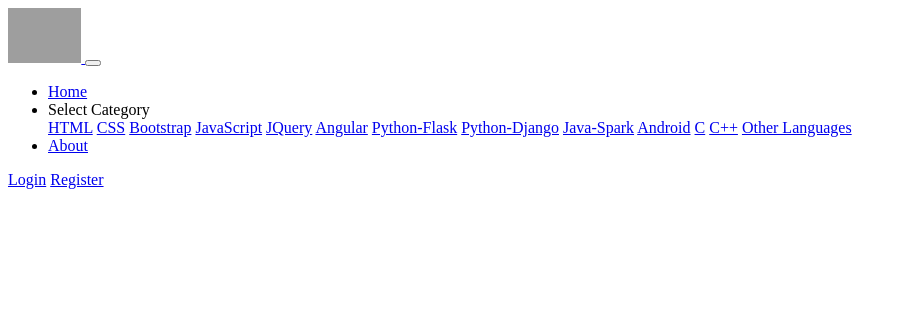
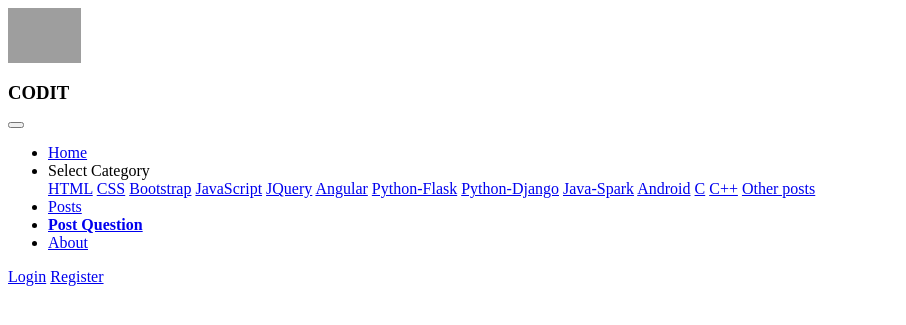
Before and after one commit to omololevy/codit, a Python web app: template app/templates/navbar.html in a window 1280 px wide. Shown: the top 325 px of the page, without its empty margins (0-906 px from the left). Run offline with Jinja, Linux system fonts and the light colour scheme; the template is opened without the code that fills it, so the values that code supplies are empty; some libraries are stand-ins or nearby versions; grey boxes are pictures that could not be loaded.

Commit message:
Add the user account and the other nav items to the navbar

```diff
--- a/app/templates/navbar.html
+++ b/app/templates/navbar.html
@@ -1,9 +1,10 @@
-<nav class="navbar navbar-expand-lg navbar-dark  light-green darken-2 ">
+
+<nav class="navbar navbar-expand-lg navbar-dark  blue darken-2 ">
 
   <a class="navbar-brand" href="/">
-    <img src="{{url_for('static', filename='nav.png' )}}" height="55" alt="mdb logo">
+    <img src="https://avatars.githubusercontent.com/u/89441139?v=4" height="55" alt="mdb logo">
   </a>
-
+  <h3>CODIT</h3>
 
   <button class="navbar-toggler" type="button" data-toggle="collapse" data-target="#basicExampleNav"
     aria-controls="basicExampleNav" aria-expanded="false" aria-label="Toggle navigation">
@@ -15,43 +16,62 @@
     <ul class="navbar-nav mr-auto">
 
         <li class="nav-item">
-            <a class="nav-link" href="/">Home</a>
+            <a class="nav-link active" aria-current= "page" href="/">Home</a>
         </li>
         <li class="nav-item dropdown">
             <a class="nav-link dropdown-toggle" id="navbarDropdownMenuLink" data-toggle="dropdown"
               aria-haspopup="true" aria-expanded="false">Select Category</a>
             <div class="dropdown-menu dropdown-primary " aria-labelledby="navbarDropdownMenuLink">
-              <a class="dropdown-item"  href="/category/html">HTML</a>
-              <a class="dropdown-item"  href="/category/css">CSS</a>
-              <a class="dropdown-item"  href="/category/bootstrap">Bootstrap</a>
-              <a class="dropdown-item"  href="/category/javascript">JavaScript</a>
-              <a class="dropdown-item"  href="/category/jquery">JQuery</a>
-              <a class="dropdown-item"  href="/category/angular">Angular</a>
-              <a class="dropdown-item"  href="/category/python_flask">Python-Flask</a>
-              <a class="dropdown-item"  href="/category/python_django">Python-Django</a>
-              <a class="dropdown-item"  href="/category/java_spark">Java-Spark</a>
-              <a class="dropdown-item"  href="/category/android">Android</a>
-              <a class="dropdown-item"  href="/category/c">C</a>
-              <a class="dropdown-item"  href="/category/c++">C++</a>
-              <a class="dropdown-item"  href="/category/others">Other Languages</a>
+              <a class="dropdown-item"  href="/posts/html">HTML</a>
+              <a class="dropdown-item"  href="/posts/css">CSS</a>
+              <a class="dropdown-item"  href="/posts/bootstrap">Bootstrap</a>
+              <a class="dropdown-item"  href="/posts/javascript">JavaScript</a>
+              <a class="dropdown-item"  href="/posts/jquery">JQuery</a>
+              <a class="dropdown-item"  href="/posts/angular">Angular</a>
+              <a class="dropdown-item"  href="/posts/Python-Flask">Python-Flask</a>
+              <a class="dropdown-item"  href="/posts/Python-Django">Python-Django</a>
+              <a class="dropdown-item"  href="/posts/Java-Spark">Java-Spark</a>
+              <a class="dropdown-item"  href="/posts/Android">Android</a>
+              <a class="dropdown-item"  href="/posts/c">C</a>
+              <a class="dropdown-item"  href="/posts/c++">C++</a>
+              <a class="dropdown-item"  href="/posts/others">Other posts</a>
             </div>
           </li>
           <li class="nav-item">
-              <a class="nav-link" href="/about">About
-              </a>
+            <a class="nav-link" href="{{url_for('main.posts',language = language)}}">Posts
+            </a>
+        </li>
+        <li class="nav-item">
+          <a class="nav-link" href="{{url_for('main.new_post')}}"><b>Post Question</b></a>
+        </li>
+          <li class="nav-item">
+              <a class="nav-link" href="/about">About</a>
           </li>
       </ul>
 
 
     <div class="nav navbar-nav navbar-right">
       {% if current_user.is_authenticated %}
-      <a class="nav-item nav-link" href="{{url_for('auth.account')}}">Account</a>
+      <li>
+        <img class="rounded-circle account-img" height="35" href="{{url_for('auth.account')}}" src="{{ image_file }}">
+      </li>
+      <li class="nav-item dropdown">
+        <a class="nav-link dropdown-toggle" id="navbarDropdownMenuLink" data-toggle="dropdown"
+          aria-haspopup="true" aria-expanded="false">My Account</a>
+        <div class="dropdown-menu dropdown-primary " aria-labelledby="navbarDropdownMenuLink">
+          <a class="dropdown-item"  href="{{url_for('auth.account')}}">Profile</a>
+          <a class="dropdown-item"  href="/">Posts</a>
+          <a class="dropdown-item"  href="/posts/bootstrap">Starred</a>
+          <a class="dropdown-item"  href="/posts/javascript">Answers</a>
+          <a class="dropdown-item"  href="/posts/jquery">Comments</a>
+        </div>
+      </li>
       <a class="nav-item nav-link" href="{{url_for('auth.logout')}}">Log out</a>
+
      {% else %}
       <a class="nav-item nav-link" href="{{url_for('auth.login')}}">Login</a>
       <a class="nav-item nav-link" href="{{url_for('auth.register')}}">Register</a>
       {% endif %}
     </div>
 
-
 </nav>
```
